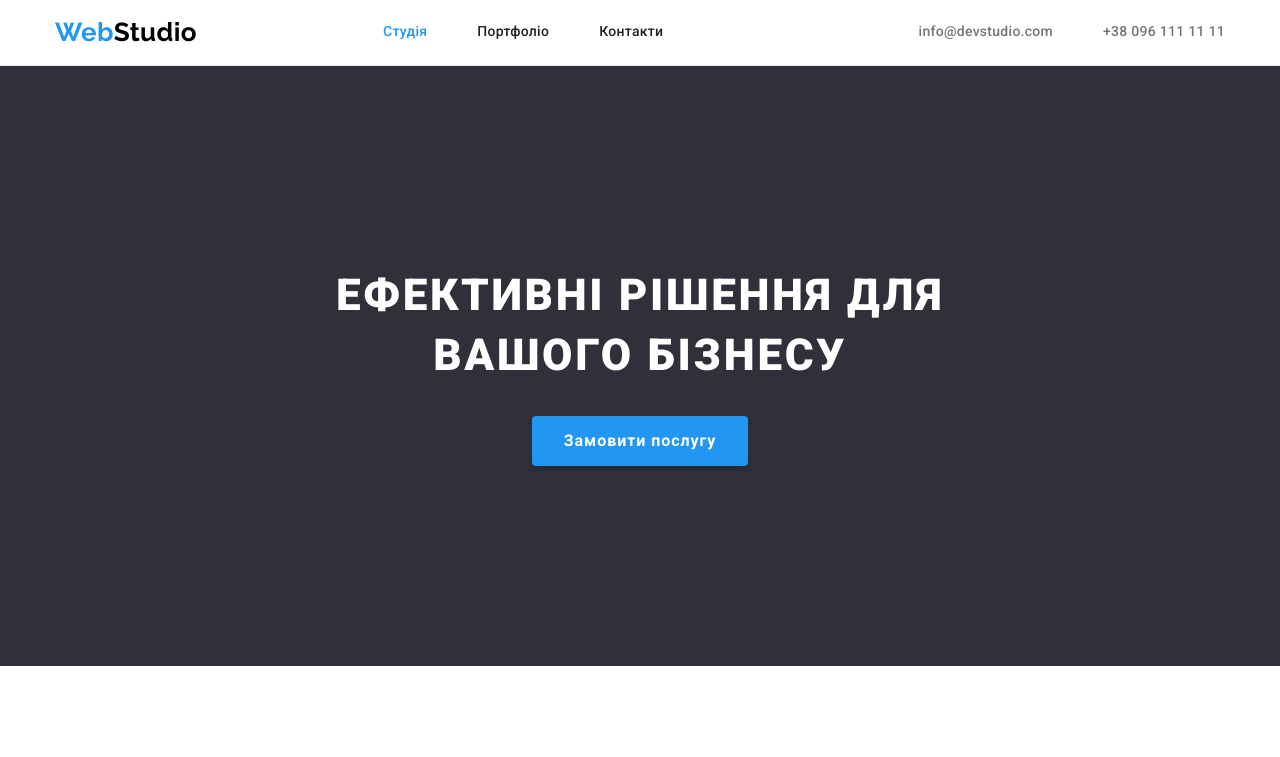
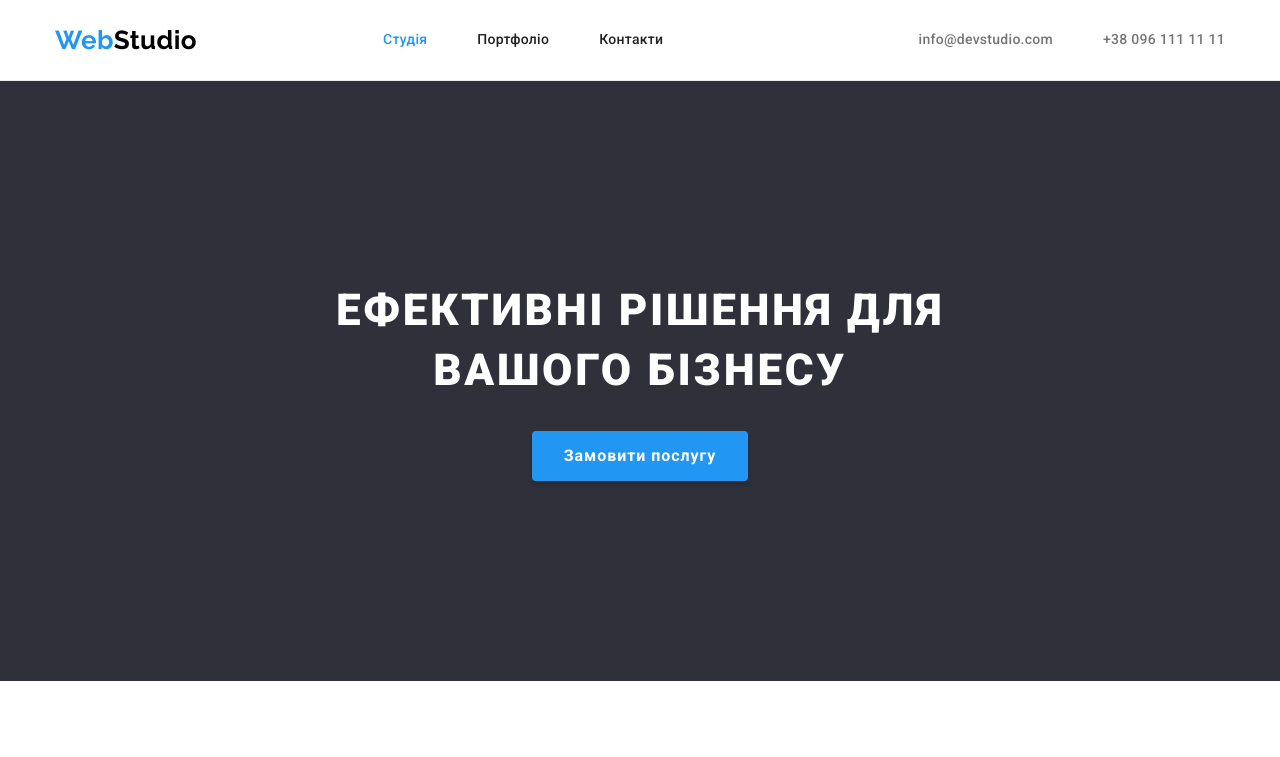
Before and after one commit to HalynaSilina/goit-markup-hw-04, a plain HTML site: page index.html in a window 1280 px wide. Shown: the top 757 px of the page. Drawn offline with nearby package versions, Linux system fonts and the light colour scheme.

Commit message:
header paddings

```diff
--- a/css/styles.css
+++ b/css/styles.css
@@ -104,8 +104,8 @@ img {
 }
 .site-nav .link {
 	display: inline-block;
-	padding-top: 24px;
-	padding-bottom: 25px;
+	padding-top: 32px;
+	padding-bottom: 32px;
 
 	font-weight: 500;
 	font-size: 14px;
@@ -128,8 +128,8 @@ img {
 }
 .contact .link {
 	display: inline-block;
-	padding-top: 24px;
-	padding-bottom: 25px;
+	padding-top: 32px;
+	padding-bottom: 32px;
 
 	font-weight: 500;
 	font-size: 14px;
```
